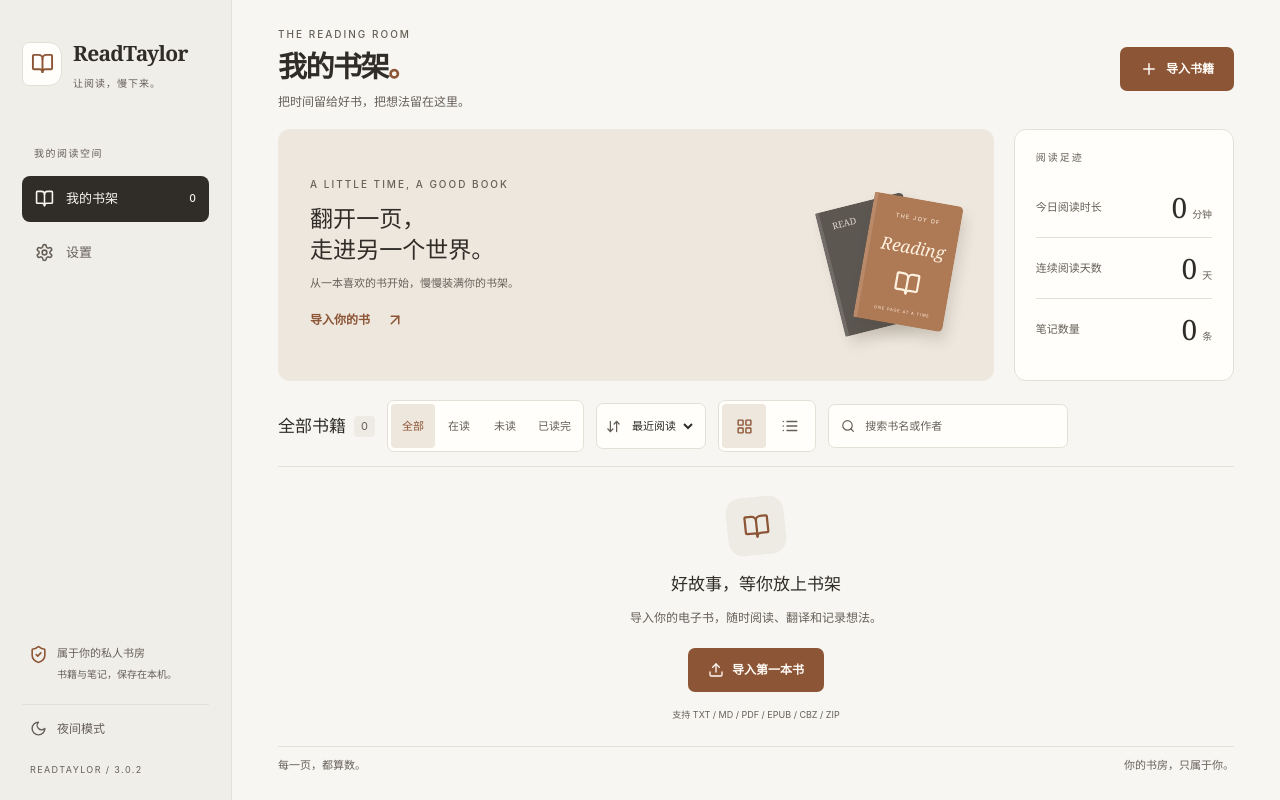
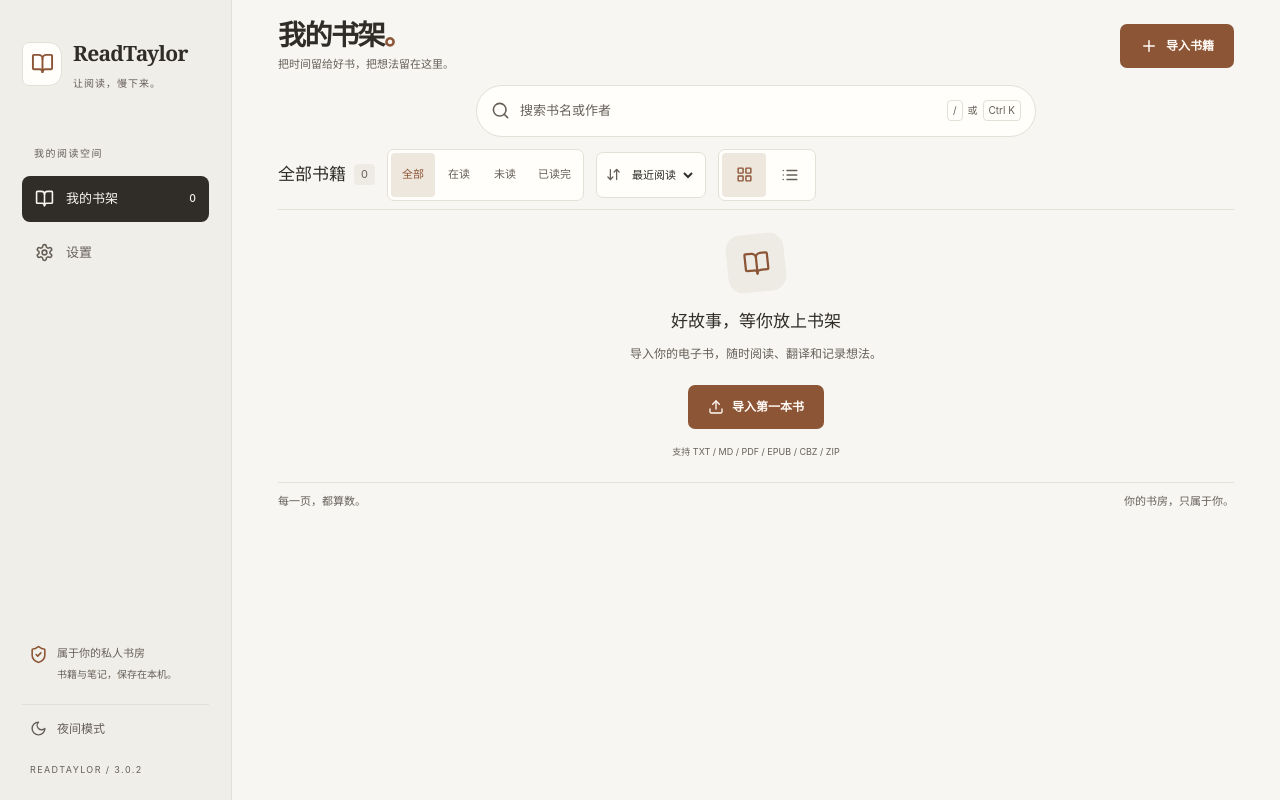
Before and after one commit to WY202114/ReadTaylor, a React (Vite) app: page / in a window 1280 px wide. Built offline with nearby package versions, Linux system fonts and the light colour scheme.

Commit message:
feat: compact bookshelf and move search to top

```diff
--- a/src/App.tsx
+++ b/src/App.tsx
@@ -4,11 +4,11 @@ import { ReaderView } from "./components/ReaderView";
 import { BookCover } from "./components/BookCover";
 import { ShelfBookCard } from "./components/ShelfBookCard";
 import { ShelfToolbar } from "./components/ShelfToolbar";
+import { ShelfSearch } from "./components/ShelfSearch";
 import { LibraryNavigation } from "./components/LibraryNavigation";
 import { loadBookshelfPreferences, saveBookshelfPreferences } from "./components/bookshelfPreferences";
 import {
   BookOpen,
-  Clock,
   ArrowUpRight,
   ShieldCheck,
   Upload,
@@ -42,17 +42,12 @@ const APP_VERSION = "3.0.2";
 
 type Tab = "library" | "profile";
 
-function lastReadTimeLabel(timestamp?: number): string {
+function lastReadDateLabel(timestamp?: number): string {
   if (!timestamp || !Number.isFinite(timestamp) || timestamp < 0 || timestamp > Date.now()) return "";
-  const elapsed = Date.now() - timestamp;
-  if (elapsed < 60_000) return "刚刚";
-  if (elapsed < 3_600_000) return `${Math.floor(elapsed / 60_000)} 分钟前`;
-  if (elapsed < 86_400_000) return `${Math.floor(elapsed / 3_600_000)} 小时前`;
-  if (elapsed < 604_800_000) return `${Math.floor(elapsed / 86_400_000)} 天前`;
   const date = new Date(timestamp);
   return date.toLocaleDateString("zh-CN", {
-    ...(date.getFullYear() !== new Date().getFullYear() ? { year: "numeric" } : {}),
-    month: "long",
+    year: "numeric",
+    month: "numeric",
     day: "numeric",
   });
 }
@@ -132,6 +127,7 @@ export default function App() {
       return b.addedAt - a.addedAt || byTitle(a, b);
     });
   }, [books, searchQuery, shelfPreferences.status, shelfPreferences.sort]);
+  // TODO: 阅读足迹将来放到个人中心（profile）页面；保留以下统计逻辑，书架页不再渲染。
   // TODO: 接入真实阅读会话统计后计算时长和连续天数；lastReadAt 不能推导这两项。
   const todayReadingMinutes = 0;
   const consecutiveReadingDays = 0;
@@ -143,7 +139,8 @@ export default function App() {
   }, undefined);
   // TODO: 旧数据若缺少章节标题或 lastReadAt，等现有流程补齐后再展示；不以导入时间代替阅读时间。
   const continueChapterTitle = continueReadingBook?.chapters[continueReadingBook.lastChapter]?.title?.trim();
-  const continueTimeLabel = lastReadTimeLabel(continueReadingBook?.lastReadAt);
+  const continueDateLabel = lastReadDateLabel(continueReadingBook?.lastReadAt);
+  const continueMetadata = [continueReadingBook?.author || "作者未知", continueChapterTitle, continueDateLabel].filter(Boolean).join(" · ");
   const finishedBooks = books.filter((b) => b.progress >= 100);
   const desktopMode = isDesktopApp();
   const supportedFormatLabel = desktopMode
@@ -339,50 +336,26 @@ export default function App() {
                 <div><p className="eyebrow">THE READING ROOM</p><h1>我的书架<span>。</span></h1><p className="heading-description">把时间留给好书，把想法留在这里。</p></div>
                 <button className="primary-button" onClick={pickFile}><Plus size={18} />导入书籍</button>
               </header>
-              <section className="reading-overview" aria-label="阅读概览">
-                <div className={`reading-feature${continueReadingBook ? " reading-feature--continue" : ""}`}>
-                  {continueReadingBook ? <>
-                    <div className="feature-copy">
-                      <p className="eyebrow"><Clock size={14} />继续上次的阅读</p>
-                      <h2>{continueReadingBook.title}</h2>
-                      <p className="feature-author">{continueReadingBook.author}</p>
-                      <div className="feature-progress">
-                        <div className="feature-progress-details">
-                          <span className="feature-progress-value">已读 {continueReadingBook.progress}%</span>
-                          {(continueChapterTitle || continueTimeLabel) && (
-                            <div className="feature-reading-context">
-                              {continueChapterTitle && <span className="feature-chapter" title={continueChapterTitle}>{continueChapterTitle}</span>}
-                              {continueChapterTitle && continueTimeLabel && <span aria-hidden="true">·</span>}
-                              {continueTimeLabel && <time dateTime={new Date(continueReadingBook.lastReadAt!).toISOString()} title={new Date(continueReadingBook.lastReadAt!).toLocaleString("zh-CN")}>{continueTimeLabel}</time>}
-                            </div>
-                          )}
-                        </div>
-                        <div className="progress-track" role="progressbar" aria-label="阅读进度" aria-valuemin={0} aria-valuemax={100} aria-valuenow={continueReadingBook.progress}>
-                          <span style={{ width: `${continueReadingBook.progress}%` }} />
-                        </div>
-                      </div>
-                      <button className="primary-button feature-continue-button" onClick={() => openBook(continueReadingBook)}>继续阅读<ArrowUpRight size={18} aria-hidden="true" /></button>
-                    </div>
-                    <button className="feature-cover" aria-label={`继续阅读 ${continueReadingBook.title}`} onClick={() => openBook(continueReadingBook)}><BookCover book={continueReadingBook} style={{ width: "100%", height: "100%", borderRadius: "3px 9px 9px 3px" }} /></button>
-                  </> : <>
-                    <div className="feature-copy"><p className="eyebrow">A LITTLE TIME, A GOOD BOOK</p><h2>翻开一页，<br />走进另一个世界。</h2><p className="feature-author">{books.length ? "从下方挑一本书，开始今天的阅读。" : "从一本喜欢的书开始，慢慢装满你的书架。"}</p><button className="text-button" onClick={pickFile}>导入你的书<ArrowUpRight size={18} /></button></div>
-                    <div className="book-still-life" aria-hidden="true"><div className="decor-book decor-book-back">READ</div><div className="decor-book decor-book-front"><span>THE JOY OF</span><strong>Reading</strong><BookOpen size={32} /><small>ONE PAGE AT A TIME</small></div></div>
-                  </>}
+              <ShelfSearch search={searchQuery} onSearch={setSearchQuery} />
+              {continueReadingBook && <section className="shelf-resume" aria-label="继续上次的阅读">
+                <button className="shelf-resume-cover" aria-label={`继续阅读 ${continueReadingBook.title}`} onClick={() => openBook(continueReadingBook)}><BookCover book={continueReadingBook} variant="shelf" style={{ width: "100%", height: "100%", borderRadius: "4px" }} /></button>
+                <div className="shelf-resume-copy">
+                  <h2 title={continueReadingBook.title}>{continueReadingBook.title}</h2>
+                  <p className="shelf-resume-metadata" title={continueMetadata}>
+                    <span>{continueReadingBook.author || "作者未知"}</span>
+                    {continueChapterTitle && <><span aria-hidden="true"> · </span><span>{continueChapterTitle}</span></>}
+                    {continueDateLabel && <><span aria-hidden="true"> · </span><time dateTime={new Date(continueReadingBook.lastReadAt!).toISOString()}>{continueDateLabel}</time></>}
+                  </p>
+                  <div className="shelf-resume-progress">
+                    <div className="progress-track" role="progressbar" aria-label="阅读进度" aria-valuemin={0} aria-valuemax={100} aria-valuenow={continueReadingBook.progress}><span style={{ width: `${continueReadingBook.progress}%` }} /></div>
+                    <span>已读 {continueReadingBook.progress}%</span>
+                  </div>
                 </div>
-                <div className="reading-summary reading-footprint">
-                  <p className="eyebrow">阅读足迹</p>
-                  <dl className="reading-footprint-stats">
-                    {[
-                      { label: "今日阅读时长", value: todayReadingMinutes, unit: "分钟" },
-                      { label: "连续阅读天数", value: consecutiveReadingDays, unit: "天" },
-                      { label: "笔记数量", value: noteCount, unit: "条" },
-                    ].map(({ label, value, unit }) => <div key={label}><dt>{label}</dt><dd><strong>{value}</strong><span>{unit}</span></dd></div>)}
-                  </dl>
-                </div>
-              </section>
+                <button className="primary-button shelf-resume-button" onClick={() => openBook(continueReadingBook)}>继续阅读<ArrowUpRight size={17} aria-hidden="true" /></button>
+              </section>}
               <section className="shelf-section" aria-label="全部书籍">
-                <ShelfToolbar count={filteredBooks.length} search={searchQuery} preferences={shelfPreferences} onSearch={setSearchQuery} onPreferencesChange={setShelfPreferences} />
-                {books.length === 0 ? <div className="shelf-empty"><span className="empty-icon"><BookOpen size={27} /></span><h3>好故事，等你放上书架</h3><p>导入你的电子书，随时阅读、翻译和记录想法。</p><button className="primary-button" onClick={pickFile}><Upload size={16} />导入第一本书</button><small>支持 {supportedFormatLabel}</small></div> : <>
+                <ShelfToolbar count={filteredBooks.length} search={searchQuery} preferences={shelfPreferences} onPreferencesChange={setShelfPreferences} />
+                {books.length === 0 && !searchQuery.trim() ? <div className="shelf-empty"><span className="empty-icon"><BookOpen size={27} /></span><h3>好故事，等你放上书架</h3><p>导入你的电子书，随时阅读、翻译和记录想法。</p><button className="primary-button" onClick={pickFile}><Upload size={16} />导入第一本书</button><small>支持 {supportedFormatLabel}</small></div> : <>
                   {filteredBooks.length > 0 ? <div className={shelfPreferences.view === "grid" ? "library-book-grid" : "library-book-list"}>{filteredBooks.map((book) => (
                     <ShelfBookCard key={book.id} book={book} view={shelfPreferences.view} onOpen={() => openBook(book)} onRemove={() => deleteBook(book.id, book.title)} />
                   ))}
--- /dev/null
+++ b/src/components/ShelfSearch.tsx
@@ -0,0 +1,48 @@
+import { useEffect, useRef } from "react";
+import { Search, X } from "lucide-react";
+
+interface ShelfSearchProps {
+  search: string;
+  onSearch: (query: string) => void;
+}
+
+export function ShelfSearch({ search, onSearch }: ShelfSearchProps) {
+  const input = useRef<HTMLInputElement>(null);
+
+  useEffect(() => {
+    const focusSearch = (event: KeyboardEvent) => {
+      if (event.defaultPrevented || event.isComposing || event.repeat) return;
+      const slash = event.key === "/" && !event.ctrlKey && !event.metaKey && !event.altKey;
+      const commandK = event.key.toLowerCase() === "k" && (event.ctrlKey || event.metaKey) && !event.altKey;
+      if (!slash && !commandK) return;
+      const target = event.target;
+      const editing = target instanceof HTMLElement && (target.isContentEditable || !!target.closest("input, textarea, select"));
+      // Let typing and modal navigation keep their normal keyboard behavior.
+      if ((editing && (slash || target !== input.current)) || document.querySelector("dialog[open]")) return;
+      event.preventDefault();
+      input.current?.focus();
+      input.current?.select();
+    };
+    window.addEventListener("keydown", focusSearch);
+    return () => window.removeEventListener("keydown", focusSearch);
+  }, []);
+
+  return (
+    <div className="shelf-search shelf-search--top" role="search" aria-label="书架搜索">
+      <Search size={19} aria-hidden="true" />
+      <input
+        ref={input}
+        type="search"
+        value={search}
+        onChange={(event) => onSearch(event.target.value)}
+        placeholder="搜索书名或作者"
+        aria-label="搜索书名或作者"
+        aria-keyshortcuts="/ Control+k Meta+k"
+        autoComplete="off"
+        spellCheck={false}
+      />
+      {search && <button type="button" className="shelf-search-clear" aria-label="清除搜索" title="清除搜索" onClick={() => { onSearch(""); input.current?.focus(); }}><X size={17} aria-hidden="true" /></button>}
+      <span className="shelf-search-shortcuts" aria-hidden="true"><kbd>/</kbd><span>或</span><kbd>Ctrl K</kbd></span>
+    </div>
+  );
+}
--- a/src/components/ShelfToolbar.tsx
+++ b/src/components/ShelfToolbar.tsx
@@ -1,11 +1,10 @@
-import { ArrowDownUp, LayoutGrid, List, Search } from "lucide-react";
+import { ArrowDownUp, LayoutGrid, List } from "lucide-react";
 import type { BookshelfPreferences, ShelfSort, ShelfStatus } from "./bookshelfPreferences";
 
 interface ShelfToolbarProps {
   count: number;
   search: string;
   preferences: BookshelfPreferences;
-  onSearch: (query: string) => void;
   onPreferencesChange: (preferences: BookshelfPreferences) => void;
 }
 
@@ -16,7 +15,7 @@ const STATUSES: { value: ShelfStatus; label: string }[] = [
   { value: "finished", label: "已读完" },
 ];
 
-export function ShelfToolbar({ count, search, preferences, onSearch, onPreferencesChange }: ShelfToolbarProps) {
+export function ShelfToolbar({ count, search, preferences, onPreferencesChange }: ShelfToolbarProps) {
   return (
     <div className="shelf-toolbar shelf-toolbar--expanded">
       <h2>{search.trim() ? "搜索结果" : "全部书籍"}<span>{count}</span></h2>
@@ -37,10 +36,6 @@ export function ShelfToolbar({ count, search, preferences, onSearch, onPreferenc
         <button aria-label="网格视图" title="网格视图" aria-pressed={preferences.view === "grid"} onClick={() => onPreferencesChange({ ...preferences, view: "grid" })}><LayoutGrid size={17} aria-hidden="true" /></button>
         <button aria-label="列表视图" title="列表视图" aria-pressed={preferences.view === "list"} onClick={() => onPreferencesChange({ ...preferences, view: "list" })}><List size={18} aria-hidden="true" /></button>
       </div>
-      <label className="shelf-search">
-        <Search size={16} aria-hidden="true" />
-        <input value={search} onChange={(event) => onSearch(event.target.value)} placeholder="搜索书名或作者" aria-label="搜索书名或作者" />
-      </label>
     </div>
   );
 }
--- a/src/styles/bookshelf.css
+++ b/src/styles/bookshelf.css
@@ -37,10 +37,6 @@
   filter: none;
 }
 
-.library-shell.dark .feature-cover {
-  box-shadow: 0 0 0 1px #eee9e129, 8px 14px 19px #0005;
-}
-
 /* The bookshelf and settings each scroll as a page. */
 .library-main.library-main--shelf {
   overflow: auto;
@@ -51,6 +47,7 @@
   height: auto;
   min-height: 100%;
   overflow: visible;
+  padding: 20px clamp(24px, 3.6vw, 56px) 24px;
 }
 
 .library-main--shelf .shelf-section {
@@ -58,104 +55,214 @@
   min-height: auto;
 }
 
-.reading-feature--continue {
-  --continue-button-ink: #fffaf5;
-  gap: 28px;
+.library-main--shelf .library-heading {
+  margin-bottom: 12px;
 }
 
-.reading-feature--continue .feature-copy {
-  flex: 1;
+.library-main--shelf .library-heading .eyebrow {
+  display: none;
 }
 
-.reading-feature--continue .feature-copy h2 {
-  -webkit-line-clamp: 2;
+.library-main--shelf .library-heading h1 {
+  font-size: 28px;
+  line-height: 1.15;
 }
 
-.reading-feature--continue .feature-progress {
-  width: 100%;
-  max-width: none;
-  margin-bottom: 18px;
+.library-main--shelf .heading-description {
+  margin-top: 4px;
   font-size: 11px;
+  line-height: 1.5;
 }
 
-.feature-progress-details {
-  display: flex;
-  align-items: center;
-  flex-wrap: wrap;
-  gap: 5px 16px;
-  line-height: 1.6;
+.library-main--shelf .shelf-search--top {
+  width: min(560px, 100%);
+  height: 52px;
+  min-height: 52px;
+  gap: 10px;
+  margin: 0 auto 12px;
+  padding: 3px 14px;
+  border-radius: 999px;
+  transition: border-color 180ms ease, box-shadow 180ms ease;
 }
 
-.feature-progress-value {
-  flex-shrink: 0;
-  color: var(--foreground);
-  font-weight: 500;
-  font-variant-numeric: tabular-nums;
+.library-main--shelf .shelf-search--top:focus-within {
+  border-color: var(--accent);
+  box-shadow: 0 0 0 3px color-mix(in srgb, var(--accent) 14%, transparent), 0 4px 14px color-mix(in srgb, var(--accent) 8%, transparent);
 }
 
-.feature-reading-context {
-  display: flex;
-  align-items: center;
-  gap: 8px;
-  min-width: 0;
-  max-width: 100%;
+.shelf-search--top > svg {
+  flex-shrink: 0;
+}
+
+.shelf-search--top input {
+  flex: 1;
+  min-height: 40px;
+  font-size: 13px;
+}
+
+.shelf-search--top input::-webkit-search-cancel-button {
+  -webkit-appearance: none;
+}
+
+.shelf-search-clear {
+  display: grid;
+  place-items: center;
+  flex-shrink: 0;
+  width: 36px;
+  min-height: 36px;
+  padding: 0;
+  border: 0;
+  border-radius: 50%;
+  background: transparent;
   color: var(--muted-foreground);
 }
 
-.feature-chapter {
+.shelf-search-clear:hover {
+  background: var(--secondary);
+  color: var(--foreground);
+}
+
+.shelf-search-shortcuts {
+  display: flex;
+  align-items: center;
+  flex-shrink: 0;
+  gap: 5px;
+  color: var(--muted-foreground);
+  font-size: 10px;
+  white-space: nowrap;
+}
+
+.shelf-search-shortcuts kbd {
+  padding: 2px 5px;
+  border: 1px solid var(--border);
+  border-radius: 4px;
+  font: inherit;
+  line-height: 1.5;
+}
+
+.shelf-resume {
+  --shelf-cover-paper: var(--card);
+  --continue-button-ink: #fffaf5;
+  display: grid;
+  grid-template-columns: 56px minmax(0, 1fr) auto;
+  align-items: center;
+  gap: 20px;
+  min-height: 112px;
+  margin-bottom: 14px;
+  padding: 16px 20px;
+  border-radius: 10px;
+  background: var(--room-feature);
+}
+
+.shelf-resume-cover {
+  display: block;
+  width: 56px;
+  height: 80px;
+  padding: 0;
+  border: 0;
+  border-radius: 4px;
+  background: transparent;
+  color: var(--foreground);
+  box-shadow: 0 3px 9px rgba(60, 40, 20, .13);
+}
+
+.dark .shelf-resume-cover {
+  box-shadow: 0 0 0 1px #eee9e129, 0 3px 9px #0004;
+}
+
+.shelf-resume-cover .shelf-cover-placeholder {
+  margin: 8px 5px;
+  font-size: 10px;
+  line-height: 1.5;
+  -webkit-line-clamp: 3;
+}
+
+.shelf-resume-copy {
   min-width: 0;
+}
+
+.shelf-resume-copy h2 {
   overflow: hidden;
+  margin: 0;
+  font-family: "Lora", "Songti SC", "SimSun", serif;
+  font-size: 20px;
+  font-weight: 500;
+  line-height: 1.3;
   text-overflow: ellipsis;
   white-space: nowrap;
 }
 
-.feature-reading-context time,
-.feature-reading-context > span[aria-hidden] {
-  flex-shrink: 0;
+.shelf-resume-metadata {
+  overflow: hidden;
+  margin: 5px 0 10px;
+  color: var(--muted-foreground);
+  font-size: 11px;
+  line-height: 1.6;
+  text-overflow: ellipsis;
+  white-space: nowrap;
 }
 
-.reading-feature--continue .feature-progress .progress-track {
-  margin-top: 9px;
+.shelf-resume-progress {
+  display: flex;
+  align-items: center;
+  gap: 12px;
+  color: var(--muted-foreground);
+  font-size: 11px;
+  line-height: 1.4;
 }
 
-.reading-feature--continue .feature-continue-button {
+.shelf-resume-progress .progress-track {
+  flex: 1;
+}
+
+.shelf-resume-progress > span {
+  flex-shrink: 0;
+  font-variant-numeric: tabular-nums;
+}
+
+.shelf-resume .shelf-resume-button {
   min-height: 44px;
-  padding: 11px 20px;
+  padding: 11px 18px;
   background: var(--primary);
   color: var(--continue-button-ink);
   font-size: 13px;
 }
 
-.dark .reading-feature--continue .feature-continue-button {
+.dark .shelf-resume .shelf-resume-button {
   background: color-mix(in srgb, var(--accent) 55%, var(--background));
 }
 
 @media (max-width: 700px) {
-  .reading-feature--continue {
-    gap: 16px;
-    padding: 24px 20px;
+  .shelf-resume {
+    grid-template-columns: 56px minmax(0, 1fr);
+    gap: 12px 14px;
+    padding: 16px;
   }
 
-  .reading-feature--continue .feature-cover {
-    width: 64px;
-    height: 96px;
+  .shelf-resume-cover {
+    grid-row: 1 / span 2;
+    align-self: start;
   }
 
-  .reading-feature--continue .feature-progress-details {
-    align-items: flex-start;
-    flex-direction: column;
-  }
-}
-
-@media (max-width: 380px) {
-  .reading-feature--continue {
-    align-items: stretch;
-    flex-direction: column;
+  .shelf-resume .shelf-resume-button {
+    grid-column: 2;
+    justify-self: start;
+    max-width: 100%;
+    font-size: 12px;
   }
 
-  .reading-feature--continue .feature-cover {
-    align-self: flex-end;
-    margin-right: 6px;
+  .shelf-resume-copy h2 {
+    font-size: 18px;
+  }
+
+  .shelf-search-shortcuts > span,
+  .shelf-search-shortcuts > kbd:last-child {
+    display: none;
+  }
+
+  .shelf-search-clear {
+    min-width: 44px;
+    min-height: 44px;
   }
 }
 
@@ -439,17 +546,7 @@
   }
 }
 
-@media (max-width: 420px) {
-  .library-main--shelf .shelf-toolbar {
-    flex-wrap: wrap;
-  }
-
-  .library-main--shelf .shelf-search {
-    width: 100%;
-  }
-}
-
-/* Reading footprint: unavailable activity metrics stay at zero. */
+/* Reading footprint styles are retained for its future profile placement. */
 .reading-summary.reading-footprint {
   display: block;
 }
@@ -500,8 +597,8 @@
   justify-content: flex-start;
   flex-wrap: wrap;
   gap: 10px 12px;
-  padding-bottom: 14px;
-  margin-bottom: 18px;
+  padding-bottom: 8px;
+  margin-bottom: 12px;
 }
 
 .shelf-toolbar--expanded h2 {
@@ -582,13 +679,6 @@
 
 .dark .shelf-sort select {
   color-scheme: dark;
-}
-
-.shelf-toolbar--expanded .shelf-search {
-  flex: 1 1 160px;
-  width: auto;
-  max-width: 240px;
-  min-height: 38px;
 }
 
 .shelf-filter-empty {
@@ -717,11 +807,6 @@
     flex-basis: 100%;
   }
 
-  .shelf-toolbar--expanded .shelf-search {
-    flex-basis: 160px;
-    max-width: none;
-  }
-
   .shelf-book-card--list {
     grid-template-columns: 44px minmax(0, 1fr) 44px;
     grid-template-rows: repeat(4, auto);
@@ -756,8 +841,7 @@
   .shelf-status-filter button,
   .shelf-view-toggle button,
   .shelf-sort,
-  .shelf-sort select,
-  .shelf-toolbar--expanded .shelf-search {
+  .shelf-sort select {
     min-height: 44px;
   }
 
```
